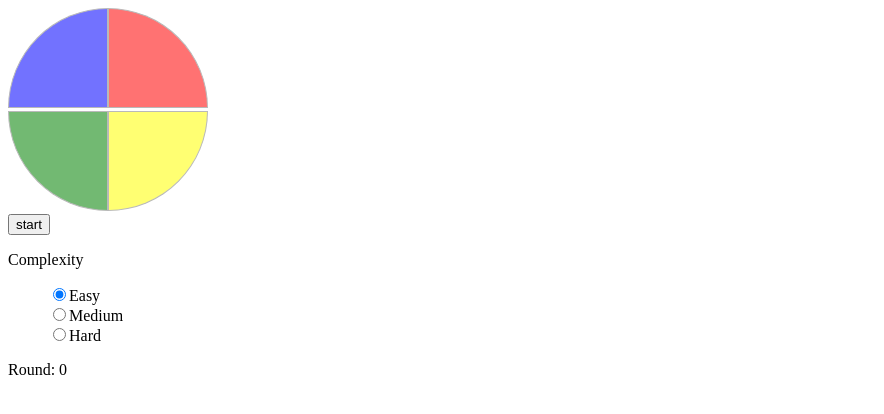
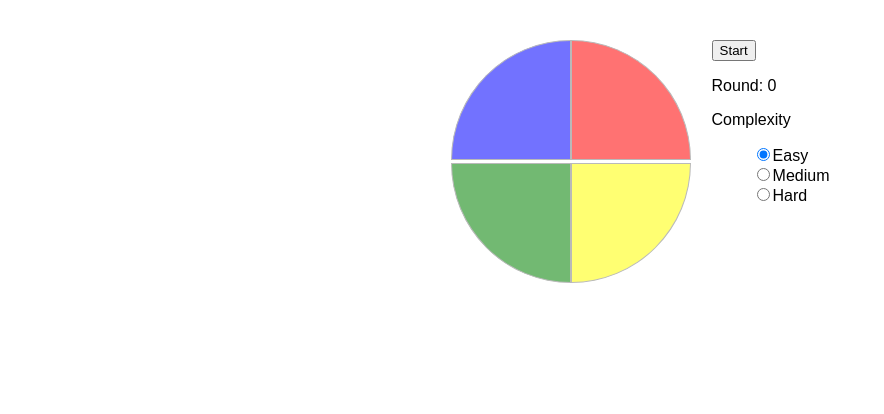
Before and after one commit to blur64/simon-the-game, a Vue app: page / in a window 1280 px wide. Shown: the top 414 px of the page, without its empty margins (0-884 px from the left). Built offline with nearby package versions, Linux system fonts and the light colour scheme.

Commit message:
improve styles

```diff
--- a/src/App.vue
+++ b/src/App.vue
@@ -1,5 +1,5 @@
 <template>
-  <div>
+  <div class="wrapper">
     <div class="buttons-wrapper">
       <button
         v-for="(signal, idx) of simonMachineSignals"
@@ -10,7 +10,10 @@
         class="button"
       ></button>
     </div>
-    <button @click="handleStartBtnClicked">start</button>
+    <div>
+      <button @click="handleStartBtnClicked">Start</button>
+      <p>Round: {{ round }}</p>
+      <p v-if="isGameOver">Lose...</p>
       <div>
         <p>Complexity</p>
         <ul class="levels-list">
@@ -49,8 +52,7 @@
           </li>
         </ul>
       </div>
-    <span>Round: {{ round }}</span>
-    <p v-if="isGameOver">Lose...</p>
+    </div>
   </div>
 </template>
 
@@ -113,15 +115,23 @@ export default {
 </script>
 
 <style>
+.wrapper {
+  font-family: sans-serif;
+  width: 400px;
+  display: flex;
+  justify-content: space-around;
+  margin: 5vh auto;
+}
+
 .buttons-wrapper {
-  width: 200px;
+  width: 240px;
   position: relative;
 }
 
 .button {
-  width: 100px;
-  height: 100px;
-  opacity: 0.55;
+  width: 120px;
+  height: 120px;
+  opacity: 0.5;
   border: 1px solid grey;
   padding: 0;
 }
@@ -170,7 +180,7 @@ export default {
 
 .active {
   opacity: 1 !important;
-  border: 1px solid #333;
+  border: 2px solid #333;
 }
 
 .levels-list {
```
Lines whose indentation alone changed are shown as unchanged.
